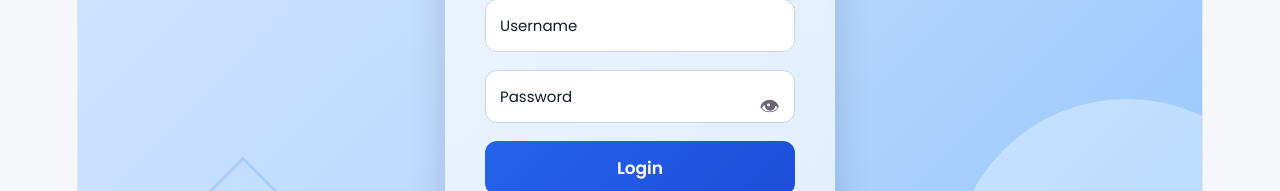
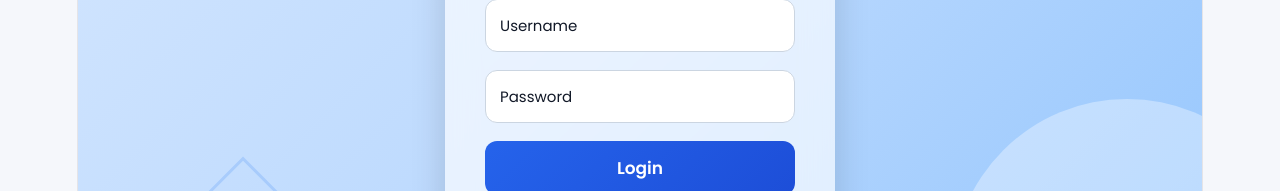
Before and after one commit to Tamil106/smart-attendance, a React (Vite) app in the folder smartattendance-frontend/: page /login in a window 1280 px wide. Shown: the part 451-642 px from the top of the page. Built offline with nearby package versions, Linux system fonts and the light colour scheme.

Commit message:
Made project responsive and updated UI

```diff
--- a/smartattendance-frontend/src/components/Login.jsx
+++ b/smartattendance-frontend/src/components/Login.jsx
@@ -1,13 +1,15 @@
 import { useState } from "react";
+import { useNavigate } from "react-router-dom";
 import API from "../services/api";
 import "../styles/Login.css";
 
 function Login() {
 
+    const navigate = useNavigate();
+
     const [role, setRole] = useState("ADMIN");
     const [username, setUsername] = useState("");
     const [password, setPassword] = useState("");
-    const [showPassword, setShowPassword] = useState(false);
 
     const login = async () => {
 
@@ -25,7 +27,7 @@ function Login() {
                     localStorage.setItem("loggedIn", "true");
                     localStorage.setItem("role", "ADMIN");
 
-                    window.location.href = "/dashboard";
+                    navigate("/dashboard", { replace: true });
 
                 } else {
 
@@ -37,20 +39,18 @@ function Login() {
 
                 const response = await API.post("/students/login", {
                     rollNumber: username,
-                    password: password
+                    password
                 });
 
                 localStorage.setItem("loggedIn", "true");
                 localStorage.setItem("role", "STUDENT");
                 localStorage.setItem("student", JSON.stringify(response.data));
 
-                window.location.href = "/student-dashboard";
+                navigate("/student-dashboard", { replace: true });
 
             }
 
         } catch (error) {
-
-            console.log(error);
 
             alert("Login Failed");
 
@@ -59,13 +59,16 @@ function Login() {
     };
 
     return (
+
         <div className="login-container">
+
             <div className="design1"></div>
             <div className="design2"></div>
 
             <div className="login-box">
 
                 <div className="logo">🎓</div>
+
                 <h2>SMART ATTENDANCE</h2>
 
                 <h3>Welcome Back 👋</h3>
@@ -82,35 +85,32 @@ function Login() {
 
                 <input
                     type="text"
-                placeholder={role === "ADMIN" ? "Username" : "Roll Number"}
+                    placeholder={
+                        role === "ADMIN"
+                            ? "Username"
+                            : "Roll Number"
+                    }
                     value={username}
                     onChange={(e) => setUsername(e.target.value)}
                 />
 
-            <div className="password-box">
                 <input
-                    type={showPassword ? "text" : "password"}
+                    type="password"
                     placeholder="Password"
                     value={password}
-                    onChange={(e)=>setPassword(e.target.value)}
+                    onChange={(e) => setPassword(e.target.value)}
                 />
 
-                <span
-                    onClick={()=>setShowPassword(!showPassword)}
-                    className="eye"
-                >
-                    {showPassword ? "🙈" : "👁"}
-                </span>
+                <button onClick={login}>
 
-            </div>
+                    Login
 
-            <button onClick={login}>
-                Login
                 </button>
 
             </div>
 
         </div>
+
     );
 
 }
--- a/smartattendance-frontend/src/components/Navbar.jsx
+++ b/smartattendance-frontend/src/components/Navbar.jsx
@@ -14,10 +14,11 @@ function Navbar() {
 
     const logout = () => {
 
-        localStorage.clear();
+    localStorage.removeItem("loggedIn");
+    localStorage.removeItem("role");
+    localStorage.removeItem("student");
 
-        navigate("/login", { replace: true });
-
+    navigate("/login", { replace: true });
 
     };
 
--- a/smartattendance-frontend/src/components/Reports.jsx
+++ b/smartattendance-frontend/src/components/Reports.jsx
@@ -163,23 +163,16 @@ function Reports() {
                                     </thead>
 
                                     <tbody>
-
-                                        {departmentReport[department].map(student => (
-
-                                            <tr key={student.name}>
-
+                                         {departmentReport[department].map((student) => (
+                                             <tr key={student.name}>
                                                 <td>{student.name}</td>
-
                                                 <td>
-
-                                                    {student.percentage.toFixed(2)}%
-
+                                                    <span className="percentage-badge">
+                                                         {student.percentage.toFixed(2)}%
+                                                    </span>
                                                 </td>
-
-                                            </tr>
-
-                                        ))}
-
+                                             </tr>
+                                      ))}
                                     </tbody>
 
                                 </table>
@@ -261,7 +254,7 @@ function Reports() {
                             </thead>
 
                             <tbody>
-                                                                {filteredAttendance.map((record) => {
+                                     {filteredAttendance.map((record) => {
 
                                     const student = students.find(
                                         s => s.id === record.studentId
--- a/smartattendance-frontend/src/styles/Login.css
+++ b/smartattendance-frontend/src/styles/Login.css
@@ -179,36 +179,6 @@
     box-shadow:0 0 8px rgba(37,99,235,.25);
 
 }
-.password-box{
-
-    position:relative;
-
-}
-
-.password-box input{
-
-    width:100%;
-
-    padding-right:45px;
-
-}
-
-.eye{
-
-    position:absolute;
-
-    right:15px;
-
-    top:50%;
-
-    transform:translateY(-50%);
-
-    cursor:pointer;
-
-    font-size:20px;
-
-}
-
 /* ===========================
    BUTTON
 =========================== */
--- a/smartattendance-frontend/src/styles/Reports.css
+++ b/smartattendance-frontend/src/styles/Reports.css
@@ -168,7 +168,8 @@ body{
 
     background:white;
 
-    padding:20px;
+    padding:15px;
+    overflow-x:auto;
 
     border-radius:18px;
 
@@ -189,6 +190,7 @@ body{
 .department-table{
 
     width:100%;
+    min-width:500px;
 
     border-collapse:collapse;
 
@@ -287,6 +289,7 @@ body{
 .history-table{
 
     width:100%;
+    min-width:500px;
 
     border-collapse:collapse;
 
@@ -388,30 +391,8 @@ body{
 .reports-container{
 
     margin-left:0;
-
     width:100%;
-
-    min-height:100vh;
-
-    padding:90px 15px 20px;
-
-}
-
-.reports-header{
-
-    margin-bottom:20px;
-
-}
-
-.reports-header h1{
-
-    font-size:28px;
-
-}
-
-.reports-header p{
-
-    font-size:14px;
+    padding:85px 12px 20px;
 
 }
 
@@ -419,51 +400,49 @@ body{
 
     grid-template-columns:1fr;
 
-    gap:18px;
-
-}
-
-.summary-card{
-
-    padding:20px;
-
-}
-
-.summary-card h2{
-
-    font-size:30px;
-
 }
 
 .department-grid{
 
     grid-template-columns:1fr;
 
-    gap:20px;
-
 }
 
 .department-card{
 
-    padding:15px;
+    padding:10px;
+    overflow-x:auto;
 
 }
 
-.filter-box{
-
-    flex-direction:column;
-
-    gap:12px;
+.department-table{
+    width:100%;
+    min-width:350px;
 
 }
 
-.filter-box input,
+.department-table th,
+.department-table td{
 
-.filter-box select{
+    padding:10px;
+    font-size:13px;
 
-    width:100%;
+}
+/* Percentage Badge */
 
-    min-width:100%;
+.percentage-badge{
+
+    background:#2563eb;
+
+    color:white;
+
+    padding:6px 14px;
+
+    border-radius:20px;
+
+    font-weight:600;
+
+    display:inline-block;
 
 }
 
@@ -473,25 +452,31 @@ body{
 
 }
 
-.department-table,
-
 .history-table{
 
-    min-width:700px;
+    min-width:600px;
 
 }
 
-.department-table th,
-
-.department-table td,
-
 .history-table th,
-
 .history-table td{
 
-    padding:12px;
+    padding:10px;
+    font-size:13px;
 
-    font-size:14px;
+}
+
+.filter-box{
+
+    flex-direction:column;
+
+}
+
+.filter-box input,
+.filter-box select{
+
+    width:100%;
+    min-width:100%;
 
 }
 
```
Lines whose indentation alone changed are shown as unchanged.
